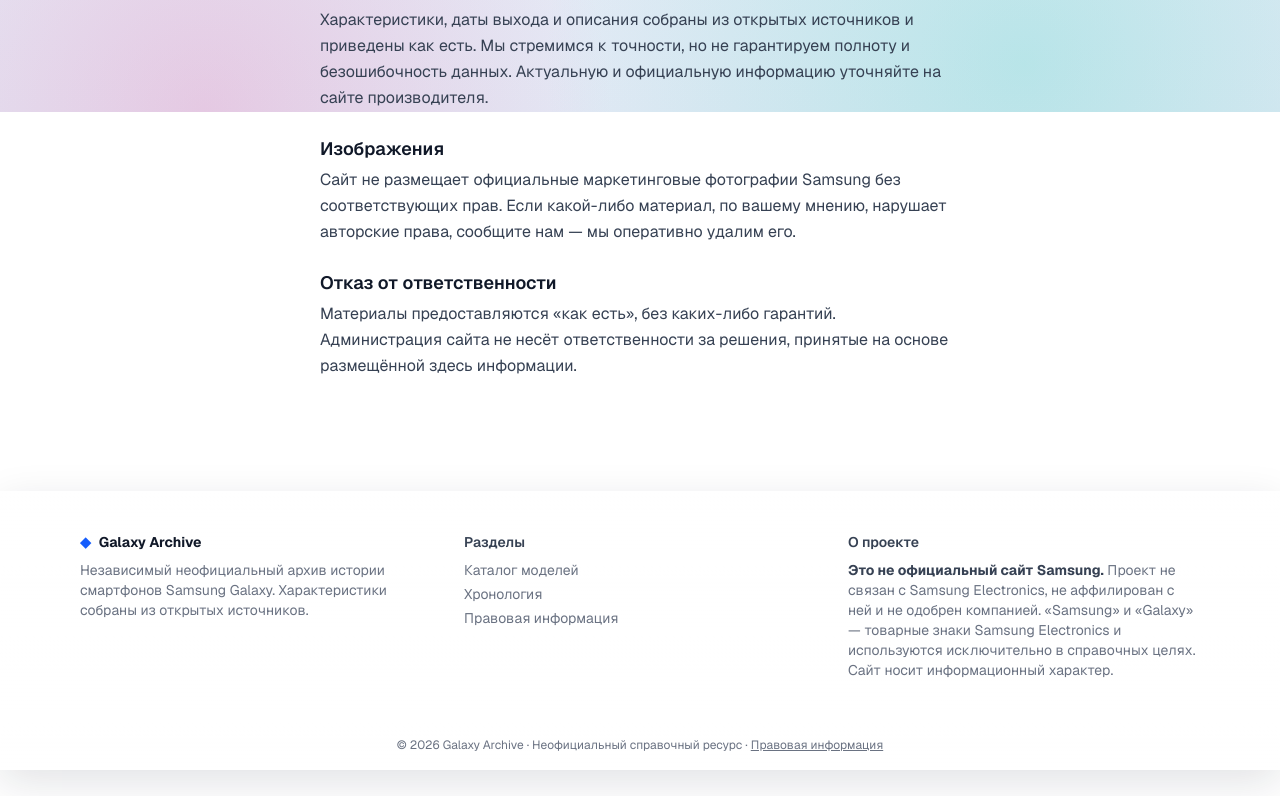
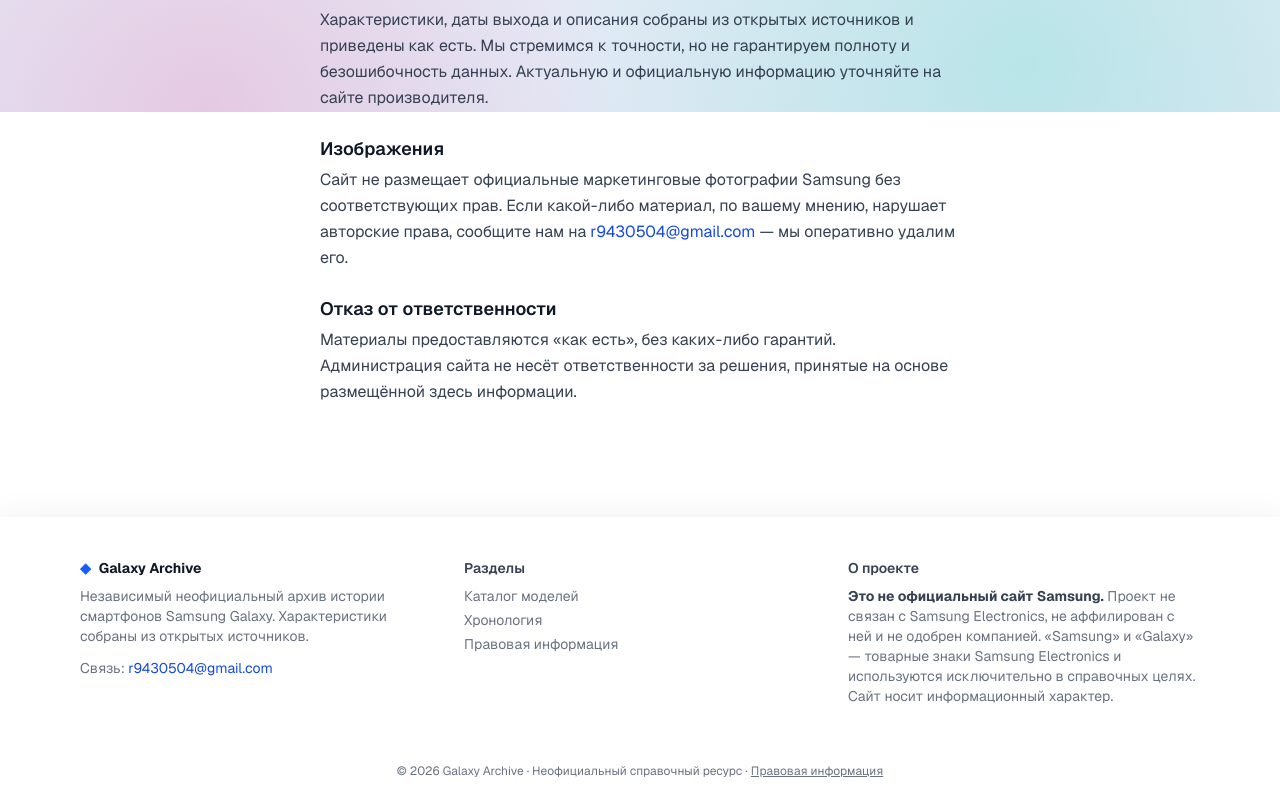
Before and after one commit to r9430504-stack/marketplace, a Next.js app: page /disclaimer in a window 1280 px wide. Shown: the part 688-1484 px from the top of the page. Before the commit the page ends 1458 px from the top, so only its background shows below. Built offline with nearby package versions, Linux system fonts and the light colour scheme; no server answers.

Commit message:
Add contact email to footer and disclaimer page
Co-Authored-By: Claude Opus 4.8 <noreply@anthropic.com>
Claude-Session: https://claude.ai/code/session_01NrkQoER3NGoCwr35JLCUxQ

```diff
--- a/src/app/disclaimer/page.tsx
+++ b/src/app/disclaimer/page.tsx
@@ -64,8 +64,11 @@ export default function DisclaimerPage() {
           </h2>
           <p>
             Сайт не размещает официальные маркетинговые фотографии Samsung без соответствующих прав.
-            Если какой-либо материал, по вашему мнению, нарушает авторские права, сообщите нам —
-            мы оперативно удалим его.
+            Если какой-либо материал, по вашему мнению, нарушает авторские права, сообщите нам на{" "}
+            <a href="mailto:r9430504@gmail.com" className="text-blue-700 hover:underline">
+              r9430504@gmail.com
+            </a>{" "}
+            — мы оперативно удалим его.
           </p>
         </section>
 
--- a/src/components/SiteFooter.tsx
+++ b/src/components/SiteFooter.tsx
@@ -12,6 +12,12 @@ export default function SiteFooter() {
           </p>
           <p className="text-gray-500 dark:text-gray-400 mt-2 max-w-xs">
             Независимый неофициальный архив истории смартфонов Samsung Galaxy. Характеристики собраны из открытых источников.
+          </p>
+          <p className="text-gray-500 dark:text-gray-400 mt-3">
+            Связь:{" "}
+            <a href="mailto:r9430504@gmail.com" className="text-blue-700 hover:underline">
+              r9430504@gmail.com
+            </a>
           </p>
         </div>
         <div>
```
